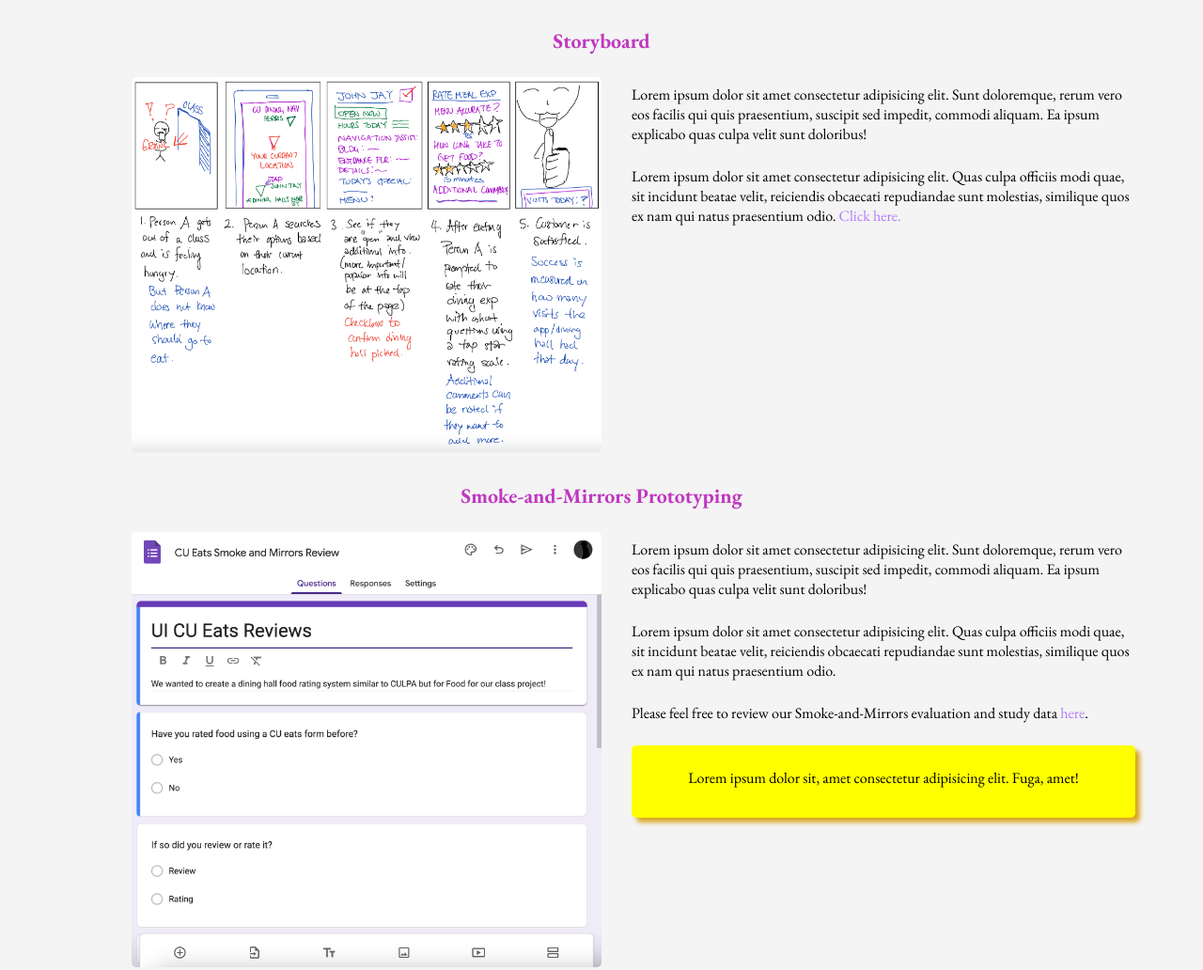
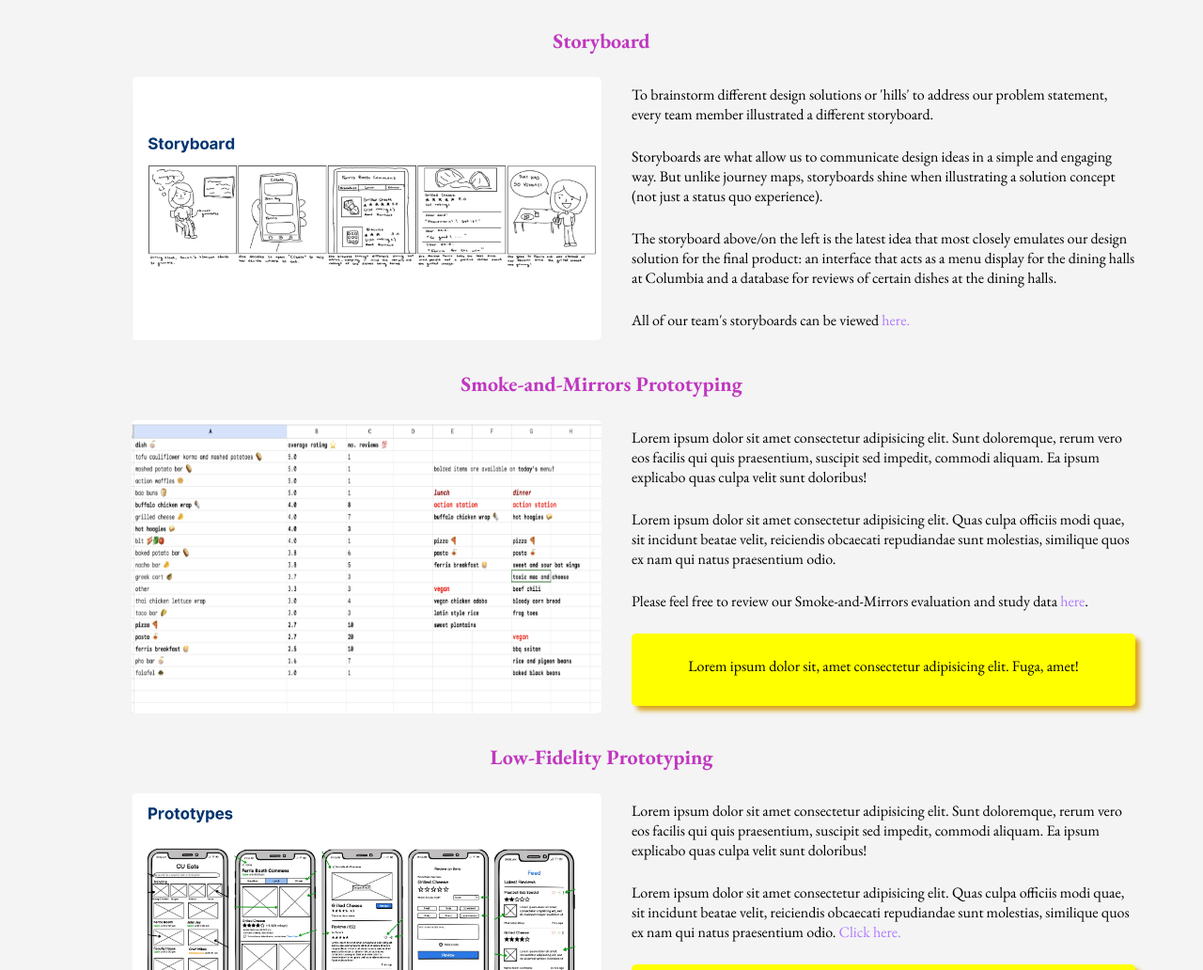
Before and after one commit to edward-d-yi/portfolio, a plain HTML site: page index.html in a window 1280 px wide. Shown: the part 3066-4098 px from the top of the page at 94% size. Drawn offline with nearby package versions, Linux system fonts and the light colour scheme.

Commit message:
updated storyboard

```diff
--- a/index.html
+++ b/index.html
@@ -133,10 +133,12 @@
                         </p>
                         <p>
                             We started this process by noting down all our general findings and comments made by our
-                            participants during our observations and interviews on the <b class="yellow">yellow</b> post-it notes.
+                            participants during our observations and interviews on the <b class="yellow">yellow</b>
+                            post-it notes.
                         </p>
                         <p>
-                            Then we grouped them into categories and wrote a summary label for each cluster on the <b class="blue">blue</b>
+                            Then we grouped them into categories and wrote a summary label for each cluster on the <b
+                                class="blue">blue</b>
                             post-its.
                         </p>
                         <p>
@@ -178,27 +180,36 @@
                 <div class="process-item">
                     <h3>Storyboard</h3>
                     <div class="image">
-                        <img src="/images/storyboard.png" alt="Storyboard">
+                        <img src="/images/cueats_latest_storyboard.jpg" alt="Storyboard">
                     </div>
                     <div class="content">
                         <p>
-                            Lorem ipsum dolor sit amet consectetur adipisicing elit. Sunt doloremque, rerum vero eos
-                            facilis qui quis praesentium, suscipit sed impedit, commodi aliquam. Ea ipsum explicabo quas
-                            culpa velit sunt doloribus!
+                            To brainstorm different design solutions or 'hills' to address our problem statement, every
+                            team
+                            member illustrated a different storyboard.
                         </p>
                         <p>
-                            Lorem ipsum dolor sit amet consectetur adipisicing elit. Quas culpa officiis modi quae, sit
-                            incidunt beatae velit, reiciendis obcaecati repudiandae sunt molestias, similique quos ex
-                            nam qui natus praesentium odio.
+                            Storyboards are what allow us to communicate design ideas in a simple and engaging way. But
+                            unlike journey maps, storyboards shine when illustrating a solution concept (not just a
+                            status quo experience).
+                        </p>
+                        <p>
+                            The storyboard above/on the left is the latest idea that most closely emulates our design
+                            solution for the final product: an interface that acts as a menu display for the dining
+                            halls at
+                            Columbia and a database for reviews of certain dishes at the dining halls.
+                        </p>
+                        <p>
+                            All of our team's storyboards can be viewed
                             <a href="https://drive.google.com/file/d/1eBJ7Np8uoL9MqXGdw48sSlyESA5xkr5n/view?usp=sharing"
-                                target="_blank" rel="noopener noreferrer">Click here.</a>
+                                target="_blank" rel="noopener noreferrer">here.</a>
                         </p>
                     </div>
                 </div>
                 <div class="process-item">
                     <h3>Smoke-and-Mirrors Prototyping</h3>
                     <div class="image">
-                        <img src="/images/smoke_and_mirrors.png" alt="Smoke-and-Mirrors">
+                        <img src="/images/smoke_and_mirrors_prototype.png" alt="Smoke-and-Mirrors">
                     </div>
                     <div class="content">
                         <p>
```
Also changed, not shown: images/smoke_and_mirrors_prototype.png (added).
